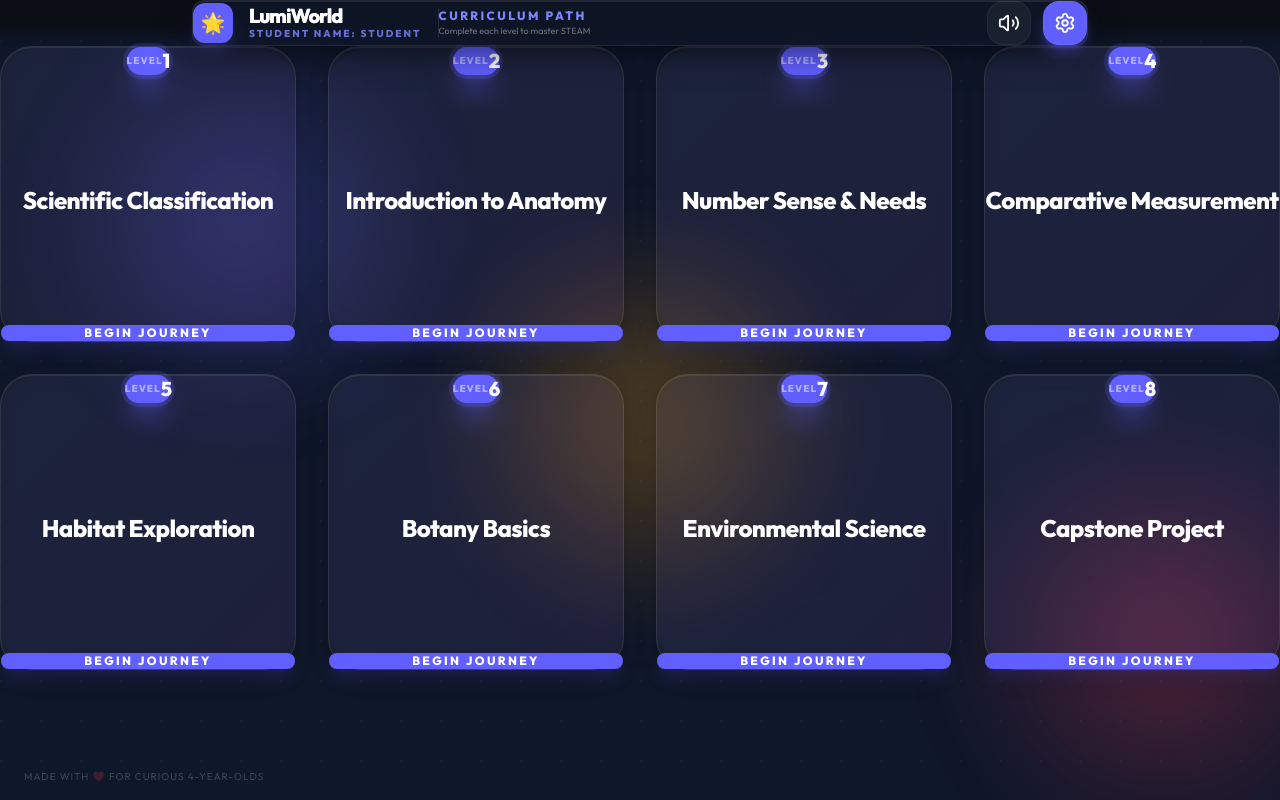
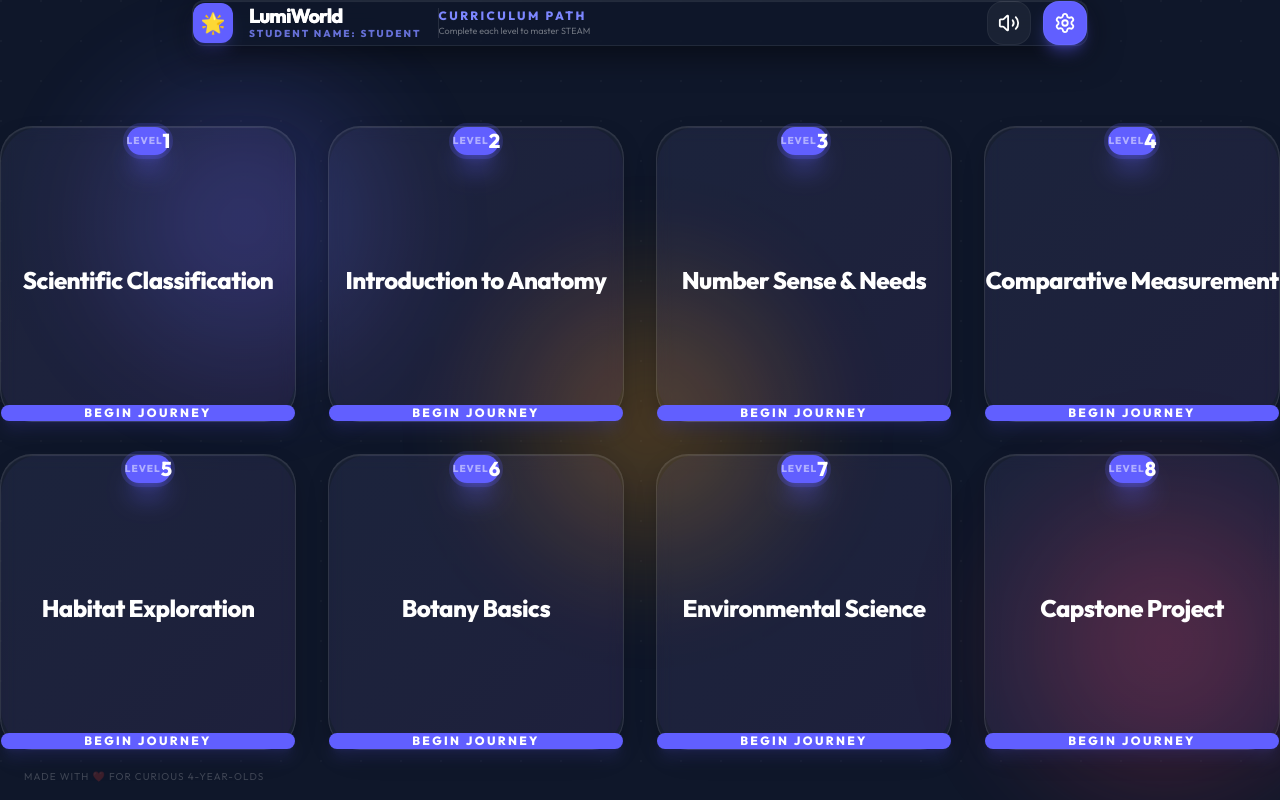
Before and after one commit to lawrence555-dev/lumiworld, a Next.js app: page / in a window 1280 px wide. Built offline with nearby package versions, Linux system fonts and the light colour scheme.

Commit message:
fix: restructure layout with h-20 spacer for guaranteed header-card separation

```diff
--- a/app/page.tsx
+++ b/app/page.tsx
@@ -28,17 +28,18 @@ export default function Dashboard() {
 
   return (
     <div className="min-h-screen relative">
-      {/* Sticky Header with Curriculum Path */}
-      <div className="sticky top-0 z-50 bg-gradient-to-b from-[#0B0E14] via-[#0B0E14] to-transparent pb-8">
-        <Header showCurriculumPath={true} />
-      </div>
+      {/* Header at Top */}
+      <Header showCurriculumPath={true} />
 
-      {/* Cards Container */}
+      {/* Spacer to ensure cards don't overlap with header */}
+      <div className="h-20" aria-hidden="true" />
+
+      {/* Cards Container with top padding */}
       <main className="w-full max-w-7xl mx-auto px-8 pb-24">
         <motion.div
           initial={{ opacity: 0, y: 20 }}
           animate={{ opacity: 1, y: 0 }}
-          className="grid grid-cols-2 lg:grid-cols-4 gap-6 lg:gap-8 mt-20"
+          className="grid grid-cols-2 lg:grid-cols-4 gap-6 lg:gap-8"
         >
           {weeks_data.map((week) => (
             <div key={week.id} className="w-full">
```
